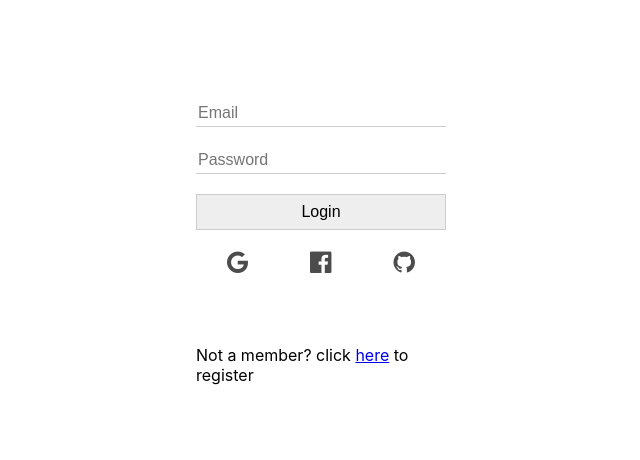
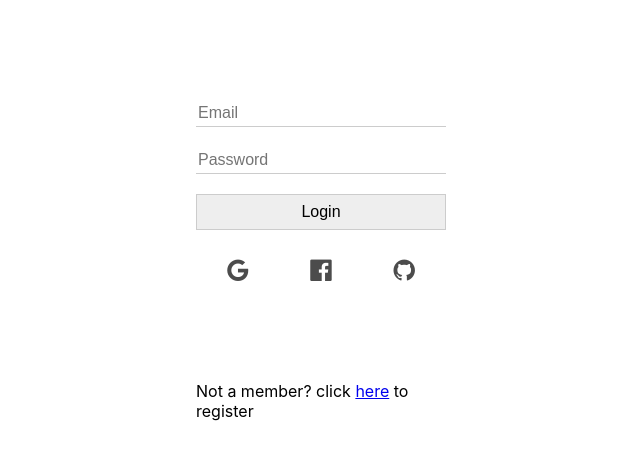
Before and after one commit to plumier/tutorial-monorepo-social-login, a React (Create React App) app in the folder packages/ui/: page /login in a window 1280 px wide. Shown: the top 460 px of the page, without its empty margins (319-959 px from the left). Built offline with nearby package versions, Linux system fonts and the light colour scheme.

Commit message:
Cleanup react linter warning

```diff
--- a/packages/ui/src/index.css
+++ b/packages/ui/src/index.css
@@ -37,3 +37,17 @@ input[type=text]:focus,
 input[type=password]:focus{
   outline: none;
 }
+
+.link-button {
+  background-color: transparent;
+  border: none;
+  cursor: pointer;
+  display: inline;
+  margin: 0;
+  padding: 0;
+}
+
+.link-button:hover,
+.link-button:focus {
+text-decoration: none;
+}
--- a/packages/ui/src/page/HomePage.tsx
+++ b/packages/ui/src/page/HomePage.tsx
@@ -35,7 +35,7 @@ export default function Home() {
         .catch(x => console.error(x))
     }
   }
-  const deleteTodo: MouseEventHandler<HTMLAnchorElement> = e => {
+  const deleteTodo: MouseEventHandler<HTMLButtonElement> = e => {
     const id = e.currentTarget.dataset.id
     if (!window.confirm("Are you sure?")) return
     Axios.delete(`/api/v1/todos/${id}`)
@@ -70,7 +70,7 @@ export default function Home() {
           <div className="avatar" style={{ backgroundImage: `url(${user.picture})` }}></div>
           <div className="name">
             <div className="item">{user.name}</div>
-            <a href="#" className="item" onClick={logOut}>Logout</a>
+            <button className="item link-button" onClick={logOut}>Logout</button>
           </div>
         </div>
       </div>
@@ -86,7 +86,7 @@ export default function Home() {
               </td>
               <td className={x.completed ? "completed" : ""}>{x.title}</td>
               <td className="delete">
-                <a data-id={x.id} href="#" onClick={deleteTodo}>Delete</a>
+                <button className="link-button" data-id={x.id} onClick={deleteTodo}>Delete</button>
               </td>
             </tr>)
           }
--- a/packages/ui/src/page/LoginPage.tsx
+++ b/packages/ui/src/page/LoginPage.tsx
@@ -62,9 +62,9 @@ export default function Login() {
       {!!error ? (<div className="error">{error}</div>) : ""}
       <button type="submit">Login</button>
       <div className="social-login">
-        <a href="#" onClick={googleDialog}><span className="icon-google"></span></a>
-        <a href="#" onClick={facebookDialog}><span className="icon-facebook-official"></span></a>
-        <a href="#" onClick={githubDialog}><span className="icon-github"></span></a>
+        <button onClick={googleDialog}><span className="link-button icon-google"></span></button>
+        <button onClick={facebookDialog}><span className="link-button icon-facebook-official"></span></button>
+        <button onClick={githubDialog}><span className="link-button icon-github"></span></button>
       </div>
       <p className="register">Not a member? click <Link to="/register">here</Link> to register</p>
     </form>
--- a/packages/ui/src/style/Home.css
+++ b/packages/ui/src/style/Home.css
@@ -24,12 +24,6 @@ td.delete {
 td.completed {
   text-decoration: line-through;
   color: rgba(0, 0, 0, 0.5)
-}
-td.delete a {
-  display: none;
-}
-tr:hover td.delete a {
-  display: inline;
 }
 .input-todo {
   flex-grow: 1;
--- a/packages/ui/src/style/Login.css
+++ b/packages/ui/src/style/Login.css
@@ -27,12 +27,14 @@
     display: flex;
     flex-direction: row;
 }
-.social-login a {
+.social-login button {
     flex-grow: 1;
     text-align: center;
     text-decoration: none;
     font-size: 25px;
     color: rgba(0,0,0,.7);
+    background: transparent;
+    border:none
 }
 .social-login a:visited {
     color: rgba(0,0,0,.7);
```
